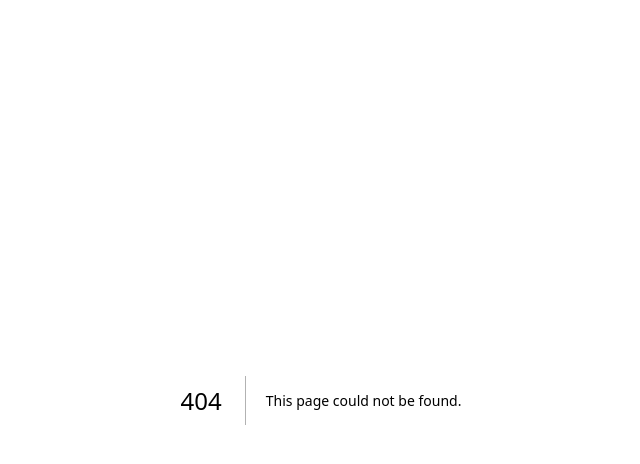
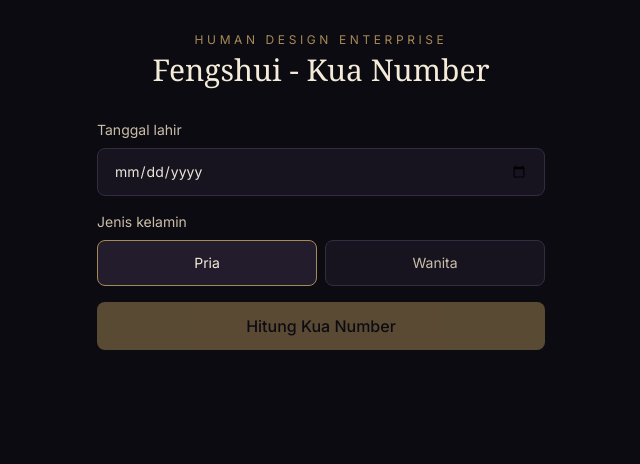
Before and after one commit to ziasuhendro-coder/human-design-enterprise, a Next.js app: page /id/panel/fengshui in a window 1280 px wide. Before the commit this address had no page. Shown: the top 464 px of the page, without its empty margins (319-959 px from the left). Built offline with nearby package versions, Linux system fonts and the light colour scheme; no server answers.

Commit message:
Create page.tsx

```diff
--- /dev/null
+++ b/app/id/panel/fengshui/page.tsx
@@ -0,0 +1,206 @@
+'use client';
+
+import { useState } from 'react';
+import { createClient } from '@/lib/supabase/client'; // sesuaikan path import supabase client di project kamu
+
+// =========================================================
+// Data referensi Fengshui / Kua Number (dihitung, bukan dari database)
+// =========================================================
+type KuaInfo = {
+  kua: number;
+  kelompok: 'Timur' | 'Barat';
+  elemen: string;
+  arahBaik: string[];
+  arahTerbaik: string;
+  arahBuruk: string[];
+  arahTerburuk: string;
+};
+
+const DATA_KUA: Record<number, KuaInfo> = {
+  1: { kua: 1, kelompok: 'Timur', elemen: 'Air', arahBaik: ['Tenggara', 'Timur', 'Selatan', 'Utara'], arahTerbaik: 'Tenggara', arahBuruk: ['Barat', 'Timur Laut', 'Barat Laut', 'Barat Daya'], arahTerburuk: 'Barat Daya' },
+  2: { kua: 2, kelompok: 'Barat', elemen: 'Tanah', arahBaik: ['Timur Laut', 'Barat', 'Barat Laut', 'Barat Daya'], arahTerbaik: 'Timur Laut', arahBuruk: ['Timur', 'Utara', 'Selatan', 'Tenggara'], arahTerburuk: 'Tenggara' },
+  3: { kua: 3, kelompok: 'Timur', elemen: 'Kayu', arahBaik: ['Selatan', 'Utara', 'Tenggara', 'Timur'], arahTerbaik: 'Selatan', arahBuruk: ['Barat Laut', 'Barat Daya', 'Barat', 'Timur Laut'], arahTerburuk: 'Timur Laut' },
+  4: { kua: 4, kelompok: 'Timur', elemen: 'Kayu', arahBaik: ['Utara', 'Selatan', 'Timur', 'Tenggara'], arahTerbaik: 'Utara', arahBuruk: ['Barat Daya', 'Barat Laut', 'Timur Laut', 'Barat'], arahTerburuk: 'Barat' },
+  6: { kua: 6, kelompok: 'Barat', elemen: 'Logam', arahBaik: ['Barat', 'Timur Laut', 'Barat Daya', 'Barat Laut'], arahTerbaik: 'Barat', arahBuruk: ['Selatan', 'Tenggara', 'Timur', 'Utara'], arahTerburuk: 'Utara' },
+  7: { kua: 7, kelompok: 'Barat', elemen: 'Logam', arahBaik: ['Barat Laut', 'Barat Daya', 'Timur Laut', 'Barat'], arahTerbaik: 'Barat Laut', arahBuruk: ['Utara', 'Timur', 'Tenggara', 'Selatan'], arahTerburuk: 'Selatan' },
+  8: { kua: 8, kelompok: 'Barat', elemen: 'Tanah', arahBaik: ['Barat Daya', 'Barat Laut', 'Barat', 'Timur Laut'], arahTerbaik: 'Barat Daya', arahBuruk: ['Tenggara', 'Selatan', 'Utara', 'Timur'], arahTerburuk: 'Timur' },
+  9: { kua: 9, kelompok: 'Timur', elemen: 'Api', arahBaik: ['Timur', 'Tenggara', 'Utara', 'Selatan'], arahTerbaik: 'Timur', arahBuruk: ['Barat Laut', 'Barat Daya', 'Barat', 'Timur Laut'], arahTerburuk: 'Barat' },
+};
+
+function hitungKua(tanggalLahir: string, jenisKelamin: 'pria' | 'wanita') {
+  const tahun = new Date(tanggalLahir + 'T00:00:00').getFullYear();
+  const duaDigit = tahun % 100;
+  let jumlah = Math.floor(duaDigit / 10) + (duaDigit % 10);
+  while (jumlah > 9) {
+    jumlah = Math.floor(jumlah / 10) + (jumlah % 10);
+  }
+
+  let kuaMentah: number;
+  if (jenisKelamin === 'pria') {
+    kuaMentah = tahun >= 2000 ? 9 - jumlah : 10 - jumlah;
+    if (kuaMentah === 0) kuaMentah = 9;
+  } else {
+    kuaMentah = tahun >= 2000 ? jumlah + 6 : jumlah + 5;
+    while (kuaMentah > 9) {
+      kuaMentah = Math.floor(kuaMentah / 10) + (kuaMentah % 10);
+    }
+  }
+
+  // Kua 5 tidak dipakai, dikonversi
+  if (kuaMentah === 5) {
+    kuaMentah = jenisKelamin === 'pria' ? 2 : 8;
+  }
+
+  return DATA_KUA[kuaMentah];
+}
+
+type HasilFengshui = ReturnType<typeof hitungKua>;
+
+export default function FengshuiPanelPage() {
+  // NOTE: tabel hd_fengshui_results belum ada di lib/types/database.types.ts (belum di-generate ulang)
+  const supabase = createClient() as any;
+
+  const [tanggalLahir, setTanggalLahir] = useState('');
+  const [jenisKelamin, setJenisKelamin] = useState<'pria' | 'wanita'>('pria');
+  const [hasil, setHasil] = useState<HasilFengshui | null>(null);
+  const [saving, setSaving] = useState(false);
+  const [tersimpan, setTersimpan] = useState(false);
+
+  function hitung() {
+    if (!tanggalLahir) return;
+    setHasil(hitungKua(tanggalLahir, jenisKelamin));
+    setTersimpan(false);
+  }
+
+  async function simpanHasil() {
+    if (!hasil) return;
+    setSaving(true);
+
+    const {
+      data: { user },
+    } = await supabase.auth.getUser();
+
+    if (!user) {
+      alert('Sesi login tidak ditemukan.');
+      setSaving(false);
+      return;
+    }
+
+    const { error } = await supabase.from('hd_fengshui_results').insert({
+      user_id: user.id,
+      input_data: { tanggal_lahir: tanggalLahir, jenis_kelamin: jenisKelamin },
+      result_data: hasil,
+    });
+
+    setSaving(false);
+    if (error) {
+      alert('Gagal menyimpan hasil.');
+      return;
+    }
+    setTersimpan(true);
+  }
+
+  return (
+    <div className="min-h-screen bg-[#0d0b12] text-[#ece6da] px-5 py-8">
+      <div className="mx-auto max-w-md">
+        <header className="mb-8 text-center">
+          <p className="text-xs tracking-[0.3em] uppercase text-[#a68a56] mb-1">
+            Human Design Enterprise
+          </p>
+          <h1 className="font-serif text-3xl text-[#f4ecd8]">Fengshui - Kua Number</h1>
+        </header>
+
+        {/* ---------------- INPUT ---------------- */}
+        <div className="space-y-4 mb-6">
+          <div>
+            <label className="block text-sm text-[#c9bfa8] mb-2">Tanggal lahir</label>
+            <input
+              type="date"
+              value={tanggalLahir}
+              onChange={(e) => setTanggalLahir(e.target.value)}
+              className="w-full rounded-lg bg-[#171420] border border-[#332c40] px-4 py-3 text-sm focus:outline-none focus:ring-1 focus:ring-[#a68a56]"
+            />
+          </div>
+
+          <div>
+            <label className="block text-sm text-[#c9bfa8] mb-2">Jenis kelamin</label>
+            <div className="flex gap-2">
+              {(['pria', 'wanita'] as const).map((jk) => (
+                <button
+                  key={jk}
+                  onClick={() => setJenisKelamin(jk)}
+                  className={`flex-1 rounded-lg border py-3 text-sm capitalize transition ${
+                    jenisKelamin === jk
+                      ? 'border-[#a68a56] bg-[#221c2c] text-[#f4ecd8]'
+                      : 'border-[#332c40] bg-[#171420] text-[#c9bfa8]'
+                  }`}
+                >
+                  {jk}
+                </button>
+              ))}
+            </div>
+          </div>
+
+          <button
+            onClick={hitung}
+            disabled={!tanggalLahir}
+            className="w-full rounded-lg bg-[#a68a56] text-[#0d0b12] font-medium py-3 disabled:opacity-50"
+          >
+            Hitung Kua Number
+          </button>
+        </div>
+
+        {/* ---------------- HASIL ---------------- */}
+        {hasil && (
+          <div className="space-y-4">
+            <div className="rounded-xl border border-[#a68a56] bg-[#221c2c] px-5 py-6 text-center">
+              <p className="text-xs uppercase tracking-widest text-[#8d84a0] mb-1">
+                Kua Number Kamu
+              </p>
+              <p className="font-serif text-4xl text-[#f4ecd8]">{hasil.kua}</p>
+              <p className="text-sm text-[#c9bfa8] mt-1">
+                Kelompok {hasil.kelompok} · Elemen {hasil.elemen}
+              </p>
+            </div>
+
+            <div className="rounded-lg border border-[#3d5c46] bg-[#182219] px-4 py-4">
+              <p className="text-xs uppercase tracking-widest text-[#8fb89a] mb-1">
+                Arah Terbaik (Sheng Chi)
+              </p>
+              <p className="text-sm text-[#c9bfa8]">{hasil.arahTerbaik}</p>
+              <p className="text-xs text-[#8d84a0] mt-2">
+                4 arah baik lainnya: {hasil.arahBaik.join(', ')}
+              </p>
+            </div>
+
+            <div className="rounded-lg border border-[#5c3d3d] bg-[#221818] px-4 py-4">
+              <p className="text-xs uppercase tracking-widest text-[#b88f8f] mb-1">
+                Arah Paling Dihindari (Chueh Ming)
+              </p>
+              <p className="text-sm text-[#c9bfa8]">{hasil.arahTerburuk}</p>
+              <p className="text-xs text-[#8d84a0] mt-2">
+                Arah kurang baik lainnya: {hasil.arahBuruk.join(', ')}
+              </p>
+            </div>
+
+            <p className="text-xs text-[#5c5468] text-center italic">
+              Gunakan arah baik saat tidur, bekerja, atau menghadap pintu utama untuk hasil maksimal.
+            </p>
+
+            {!tersimpan ? (
+              <button
+                onClick={simpanHasil}
+                disabled={saving}
+                className="w-full rounded-lg border border-[#a68a56] text-[#a68a56] font-medium py-3 disabled:opacity-50"
+              >
+                {saving ? 'Menyimpan...' : 'Simpan Hasil'}
+              </button>
+            ) : (
+              <p className="text-center text-sm text-[#8d84a0]">✓ Tersimpan di riwayat</p>
+            )}
+          </div>
+        )}
+      </div>
+    </div>
+  );
+}
```
